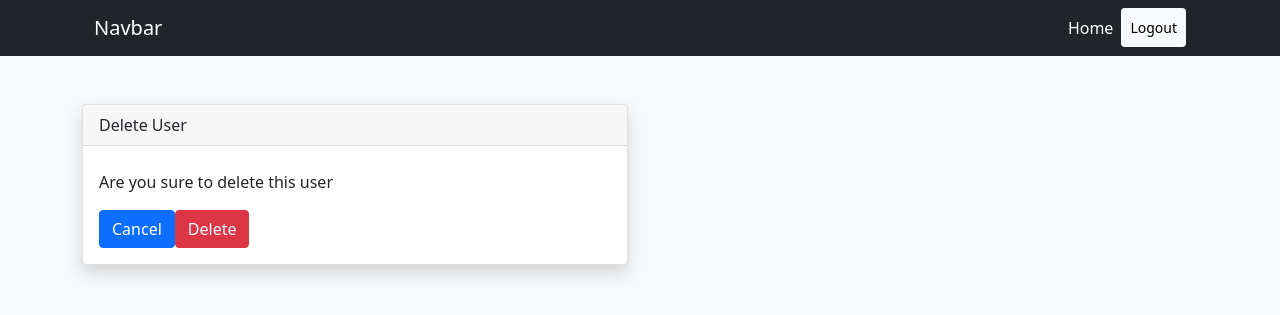
After one commit to amjedsaleel/user-management, a Django app: template templates/admin-panel/delete.html in a window 1280 px wide. The commit adds this page. Shown: the top 315 px of the page. Run offline with Django 3.2, Linux system fonts and the light colour scheme; the template is opened without the code that fills it, so the values that code supplies are empty.

Commit message:
Delete an user

```diff
--- a/adminpanel/urls.py
+++ b/adminpanel/urls.py
@@ -11,4 +11,5 @@ urlpatterns = [
     path('dashbaord/', views.dashboard, name='dashboard'),
     path('<str:username>/', views.user_profile, name='user-profile'),
     path('update/<str:username>/', views.update_user, name='update-user'),
+    path('delete/<str:username>/', views.delete_user, name='delete-user')
 ]
--- a/templates/admin-panel/dashboard.html
+++ b/templates/admin-panel/dashboard.html
@@ -31,7 +31,7 @@
                                         class="material-icons-outlined text-primary">visibility</span></a>
                                 <a href="{% url 'admin-panel:update-user' user.username %}"><span
                                         class="material-icons-outlined text-warning">edit</span></a>
-                                <a href="#"><span class="material-icons-outlined text-danger">delete</span></a>
+                                <a href="{% url 'admin-panel:delete-user' user.username %}"><span class="material-icons-outlined text-danger">delete</span></a>
                             </td>
                             <td>
                                 <a href="#" class="btn btn-sm btn-danger">Block</a>
--- /dev/null
+++ b/templates/admin-panel/delete.html
@@ -0,0 +1,27 @@
+{% extends 'base.html' %}
+{% block title %} Delete User {% endblock %}
+{% block content %}
+    {% include 'includes/navbar.html' %}
+    <div class="container">
+        <div class="row">
+            <div class="col-12 col-md-6">
+                <div class="card shadow bg-body rounded">
+                    <div class="card-header">
+                        Delete User
+                    </div>
+                    <div class="card-body">
+                        <h5 class="card-title">{{ user.username }}</h5>
+                        <p class="card-text">Are you sure to delete this user</p>
+                        <div class="d-flex">
+                            <a href="{% url 'admin-panel:dashboard' %}" class="btn btn-primary mr-4">Cancel</a>
+                            <form action="{% url 'admin-panel:delete-user' user.username %}" method="post">
+                                {% csrf_token %}
+                                <input type="submit" class="btn btn-danger" value="Delete">
+                            </form>
+                        </div>
+                    </div>
+                </div>
+            </div>
+        </div>
+    </div>
+{% endblock %}
```
Also changed, not shown: adminpanel/views.py (+12 -0 lines).
